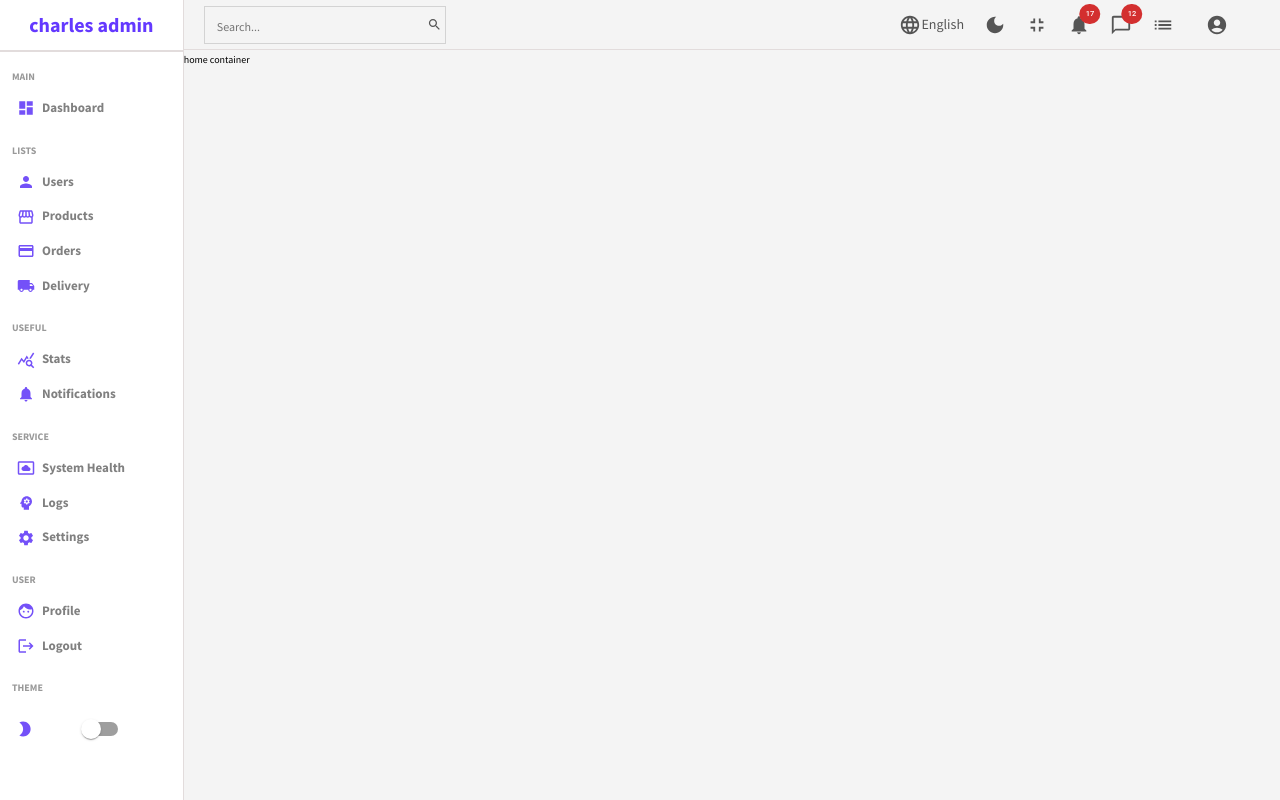
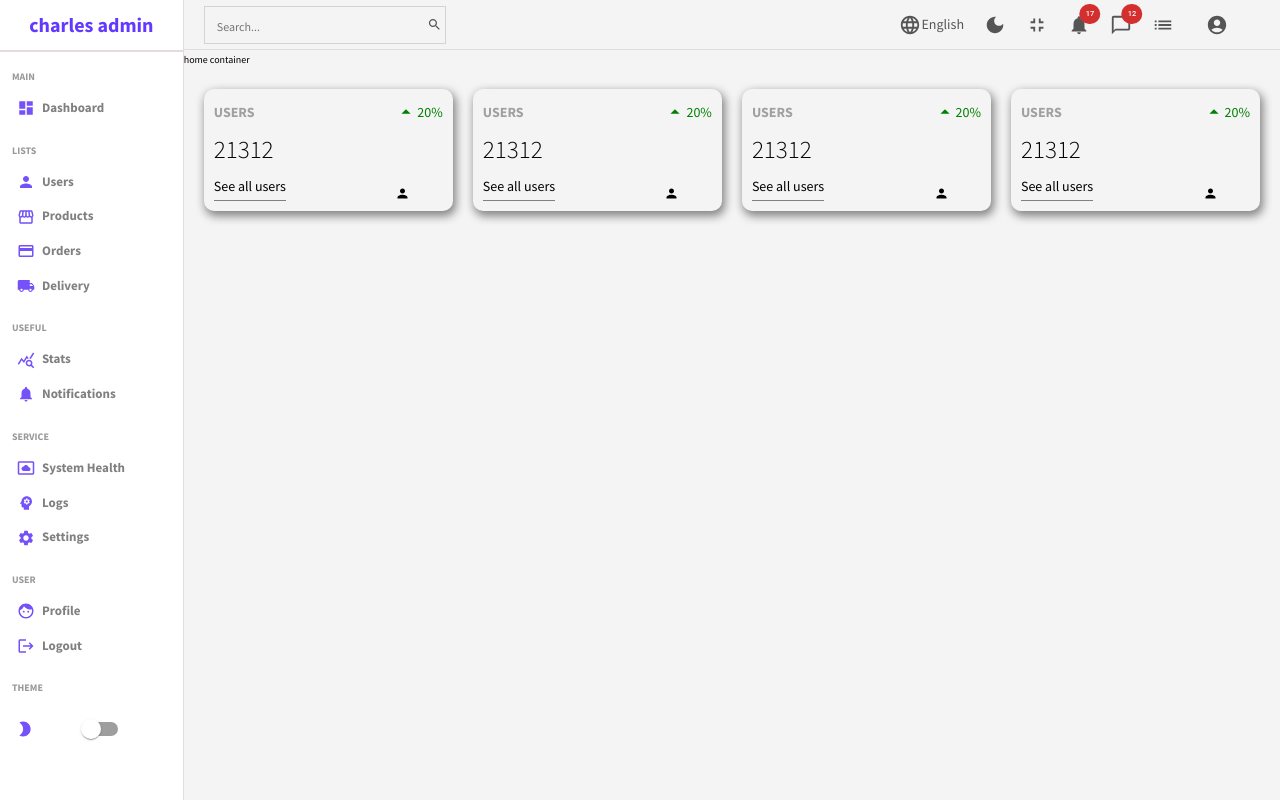
Before and after one commit to c0basi/ecommerce, a React (Create React App) app in the folder admin-panel/: page / in a window 1280 px wide. Built offline with nearby package versions, Linux system fonts and the light colour scheme.

Commit message:
added backbone of widget component

```diff
--- /dev/null
+++ b/admin-panel/src/components/widget/Widget.scss
@@ -0,0 +1,50 @@
+.widget {
+	display: flex;
+	flex: 1;
+	justify-content: space-between;
+	padding: 1rem;
+	box-shadow: 2px 4px 10px 1px rgba(0, 0, 0, 0.47);
+	border-radius: 10px;
+	height: fit-content;
+
+	&__left,
+	&__right {
+		display: flex;
+		flex-direction: column;
+		justify-content: space-between;
+	}
+
+	&__left {
+		&--title {
+			font-weight: bold;
+			font-size: 1.4rem;
+			color: rgb(161, 159, 159);
+		}
+		&--counter {
+			font-size: 2.5rem;
+			font-weight: 300;
+		}
+		&--link {
+			width: max-content;
+			font-size: 1.4rem;
+			border-bottom: 1px solid gray;
+		}
+	}
+
+	.widget__right--percentage {
+		display: flex;
+		align-items: center;
+		font-size: 1.4rem;
+
+		&.positive {
+			color: green;
+		}
+		&.negative {
+			color: red;
+		}
+
+		svg {
+			font-size: 2.2rem;
+		}
+	}
+}
--- /dev/null
+++ b/admin-panel/src/components/widget/Widget.tsx
@@ -0,0 +1,25 @@
+import React from 'react';
+import './Widget.scss';
+import ArrowDropUpIcon from '@mui/icons-material/ArrowDropUp';
+import PersonIcon from '@mui/icons-material/Person';
+
+const Widget = () => {
+	return (
+		<div className="widget">
+			<div className="widget__left">
+				<span className="widget__left--title">USERS</span>
+				<span className="widget__left--counter">21312</span>
+				<span className="widget__left--link">See all users</span>
+			</div>
+			<div className="widget__right">
+				<div className="widget__right--percentage positive">
+					<ArrowDropUpIcon />
+					20%
+				</div>
+				<PersonIcon />
+			</div>
+		</div>
+	);
+};
+
+export default Widget;
--- a/admin-panel/src/pages/home/Home.scss
+++ b/admin-panel/src/pages/home/Home.scss
@@ -3,5 +3,11 @@
 
 	&__container {
 		flex: 6;
+
+		.widgets {
+			padding: 2rem;
+			display: flex;
+			gap: 2rem;
+		}
 	}
 }
--- a/admin-panel/src/pages/home/Home.tsx
+++ b/admin-panel/src/pages/home/Home.tsx
@@ -3,6 +3,7 @@ import Sidebar from '../../components/sidebar/Sidebar';
 import SidebarMaterial from '../../components/sidebarMaterialUi/SidebarMaterial';
 import React, { useState, useEffect } from 'react';
 import Navbar from '../../components/navbar/Navbar';
+import Widget from '../../components/widget/Widget';
 import './Home.scss';
 
 const Home = () => {
@@ -30,6 +31,12 @@ const Home = () => {
 				</div> */}
 				<Navbar />
 				home container
+				<div className="widgets">
+					<Widget />
+					<Widget />
+					<Widget />
+					<Widget />
+				</div>
 			</div>
 		</div>
 	);
```
